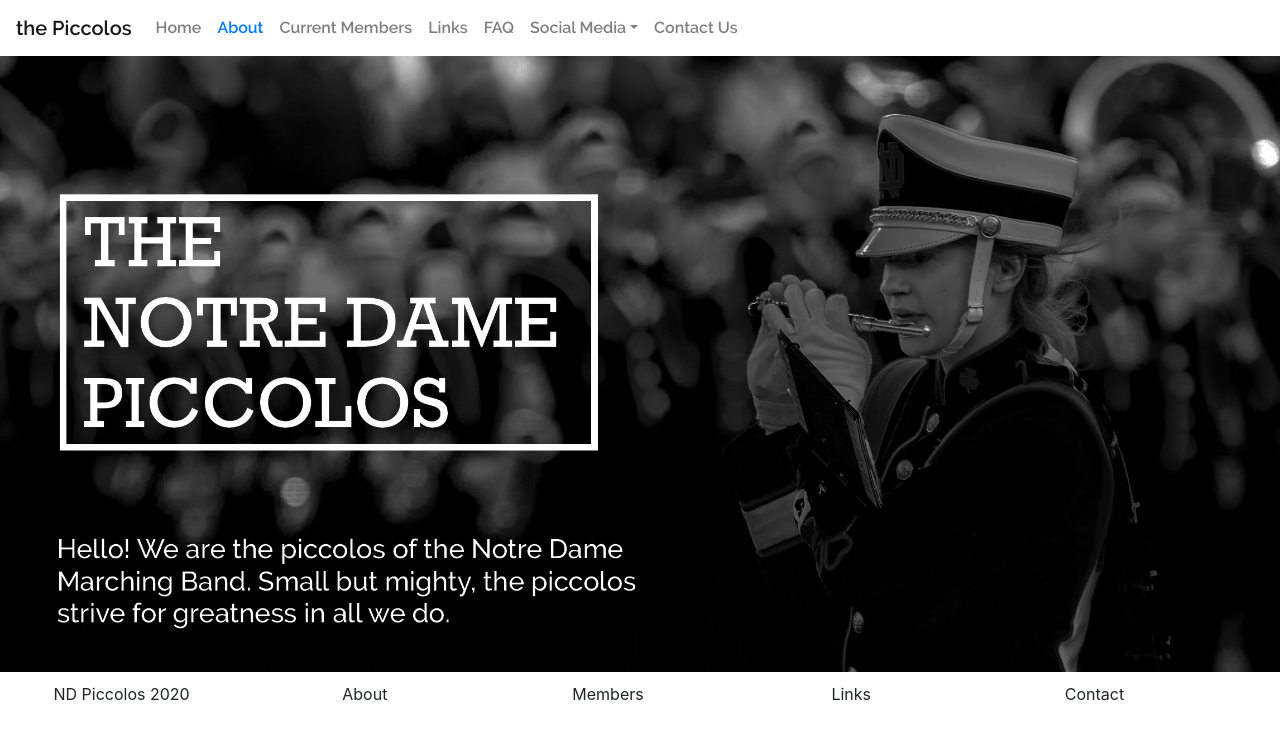
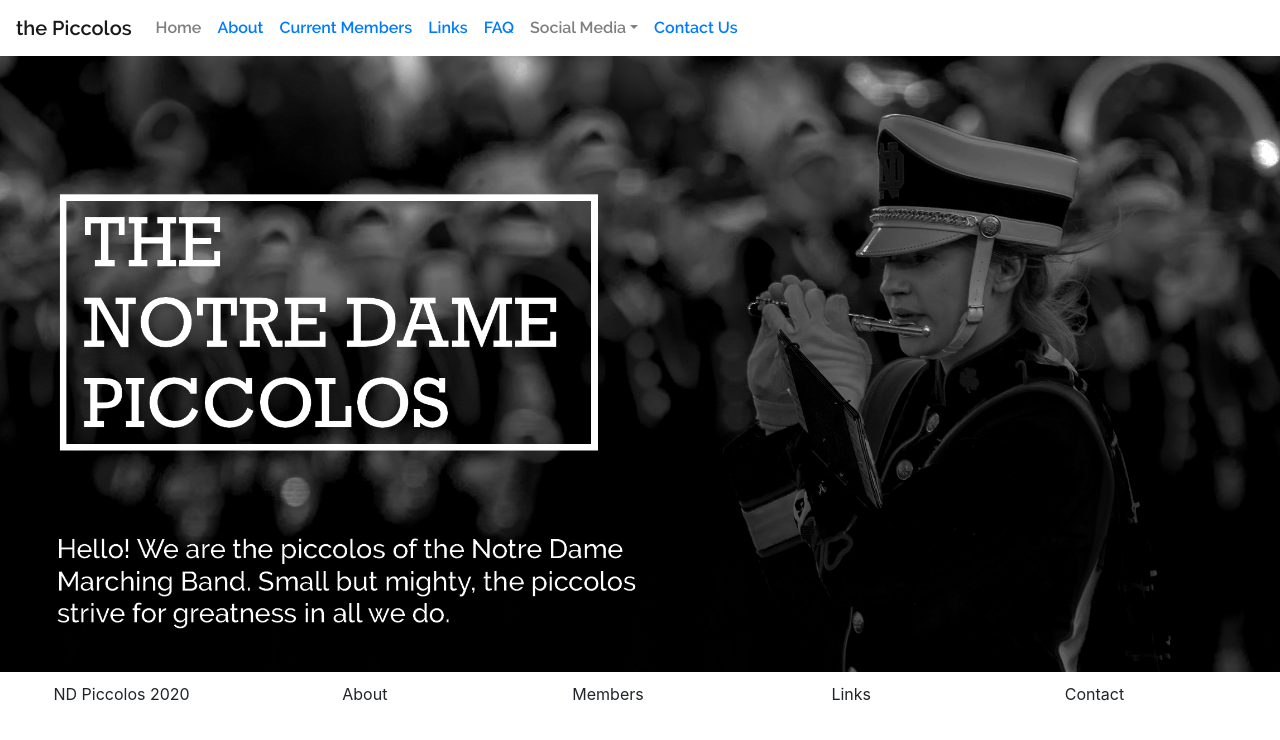
Before and after one commit to ndpiccolos/piccs, a React (Create React App) app: page / in a window 1280 px wide. Shown: the top 740 px of the page. Built offline with nearby package versions, Linux system fonts and the light colour scheme.

Commit message:
fixed the routing

```diff
--- a/src/components/navbar.jsx
+++ b/src/components/navbar.jsx
@@ -15,14 +15,14 @@
             <Nav className="mr-auto">
             <Nav.Link href="/piccs">Home</Nav.Link>
             <Nav.Link><Link to="about">About</Link></Nav.Link>
-            <Nav.Link href="/piccs/members">Current Members</Nav.Link>
-            <Nav.Link href="/piccs/links">Links</Nav.Link>
-            <Nav.Link href="/piccs/faq">FAQ</Nav.Link>
+            <Nav.Link><Link to="members">Current Members</Link></Nav.Link>
+            <Nav.Link><Link to="links">Links</Link></Nav.Link>
+            <Nav.Link><Link to="faq">FAQ</Link></Nav.Link>
             <NavDropdown title="Social Media" id="basic-nav-dropdown">
-                <NavDropdown.Item href="instagram">Instagram</NavDropdown.Item>
-                <NavDropdown.Item href="facebook">Facebook</NavDropdown.Item>
+                <NavDropdown.Item><Link to="instagram">Instagram</Link></NavDropdown.Item>
+                <NavDropdown.Item><Link to="facebook">Facebook</Link></NavDropdown.Item>
             </NavDropdown>
-            <Nav.Link href="/piccs/contact">Contact Us</Nav.Link>
+            <Nav.Link><Link to="contact">Contact Us</Link></Nav.Link>
             </Nav>
         </Navbar.Collapse>
         {/* <Nav className="mr-auto">
--- a/src/index.js
+++ b/src/index.js
@@ -3,6 +3,8 @@
 import './index.css';
 import * as serviceWorker from './serviceWorker';
 import { Route, Link, HashRouter, BrowserRouter as Router } from 'react-router-dom';
+
+import { Switch } from 'react-router-dom';
 
 import Home from './components/home.jsx';
 import Members from './components/members.jsx';
@@ -15,19 +17,19 @@
 import Facebook from './components/social/facebook.jsx';
 
 const routing = (
-  <HashRouter basename="/">
+  <Router basename={process.env.PUBLIC_URL}>
     <Navbar/>
-    <div>
+    <Switch>
       <Route exact path="/" component={Home} />
       <Route path="/about" component={About} />
-      <Route exact path="/piccs/members" component={Members} />
-      <Route exact path="/piccs/links" component={Links} />
-      <Route exact path="/piccs/faq" component={Faq} />
-      <Route exact path="/piccs/instagram" component={Instagram} />
-      <Route exact path="/piccs/facebook" component={Facebook} />
-      <Route exact path="/piccs/contact" component={Contact} />
-    </div>
-  </HashRouter>
+      <Route path="/members" component={Members} />
+      <Route path="/links" component={Links} />
+      <Route path="/faq" component={Faq} />
+      <Route path="/instagram" component={Instagram} />
+      <Route path="/facebook" component={Facebook} />
+      <Route path="/contact" component={Contact} />
+      </Switch>
+  </Router>
 )
 
 ReactDOM.render(
```
